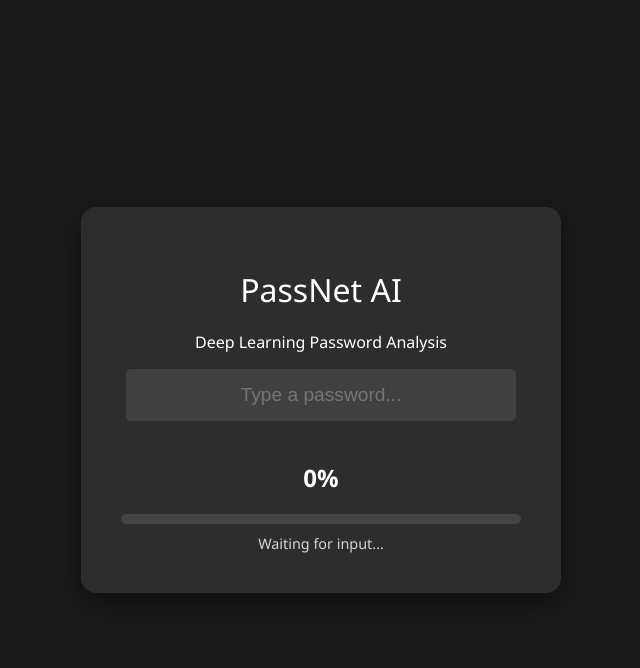
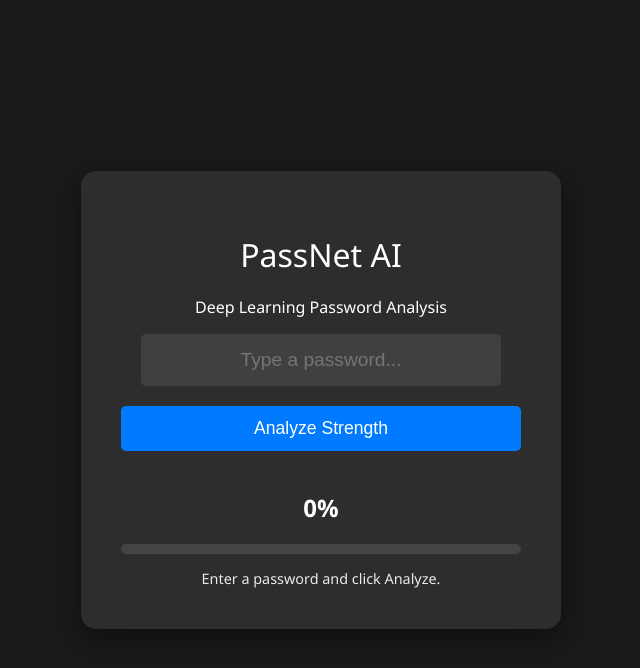
Before and after one commit to kriss2012/passnet2, a Flask app: page / in a window 1280 px wide. Shown: the top 668 px of the page, without its empty margins (319-959 px from the left). Run offline with Flask 3, Linux system fonts and the light colour scheme; parts of the project's set-up code (start-up, migrations or seed data) failed here and were passed over.

Commit message:
Update index.html

```diff
--- a/templates/index.html
+++ b/templates/index.html
@@ -8,63 +8,110 @@
         body { font-family: 'Segoe UI', sans-serif; background: #1a1a1a; color: white; display: flex; justify-content: center; align-items: center; height: 100vh; margin: 0; }
         .container { background: #2d2d2d; padding: 40px; border-radius: 15px; box-shadow: 0 10px 30px rgba(0,0,0,0.5); text-align: center; width: 400px; }
         h1 { margin-bottom: 20px; font-weight: 300; }
-        input { width: 90%; padding: 15px; border-radius: 5px; border: none; background: #404040; color: white; font-size: 1.2em; outline: none; text-align: center; margin-bottom: 20px; }
+
+        /* Input Styling */
+        input { width: 90%; padding: 15px; border-radius: 5px; border: none; background: #404040; color: white; font-size: 1.2em; outline: none; text-align: center; margin-bottom: 20px; box-sizing: border-box; }
+
+        /* Button Styling */
+        button {
+            width: 100%;
+            padding: 12px;
+            border: none;
+            border-radius: 5px;
+            background-color: #007bff;
+            color: white;
+            font-size: 1.1em;
+            cursor: pointer;
+            transition: background 0.3s;
+            margin-bottom: 20px;
+        }
+        button:hover { background-color: #0056b3; }
+        button:disabled { background-color: #555; cursor: not-allowed; }
+
+        /* Results Styling */
         .result-box { margin-top: 20px; min-height: 80px; }
         .bar-container { background: #444; height: 10px; border-radius: 5px; overflow: hidden; margin-top: 10px; }
         .bar { height: 100%; width: 0%; transition: width 0.5s, background 0.5s; }
-        .feedback { margin-top: 10px; font-size: 0.9em; opacity: 0.8; }
+        .feedback { margin-top: 15px; font-size: 0.9em; opacity: 0.9; line-height: 1.4; }
     </style>
 </head>
 <body>
     <div class="container">
         <h1>PassNet AI</h1>
         <p>Deep Learning Password Analysis</p>
+
         <input type="text" id="password" placeholder="Type a password..." autocomplete="off">
+        <button id="analyze-btn" onclick="analyzePassword()">Analyze Strength</button>
 
         <div class="result-box">
             <h2 id="score-text">0%</h2>
             <div class="bar-container">
                 <div class="bar" id="score-bar"></div>
             </div>
-            <div class="feedback" id="feedback-text">Waiting for input...</div>
+            <div class="feedback" id="feedback-text">Enter a password and click Analyze.</div>
         </div>
     </div>
 
     <script>
         const input = document.getElementById('password');
+        const btn = document.getElementById('analyze-btn');
         const scoreText = document.getElementById('score-text');
         const scoreBar = document.getElementById('score-bar');
         const feedbackText = document.getElementById('feedback-text');
 
-        let timeout = null;
+        // Allow pressing "Enter" to trigger the button
+        input.addEventListener("keypress", function(event) {
+            if (event.key === "Enter") {
+                event.preventDefault();
+                btn.click();
+            }
+        });
 
-        input.addEventListener('input', () => {
-            clearTimeout(timeout);
-            timeout = setTimeout(async () => {
-                const pwd = input.value;
-                if(pwd.length === 0) {
-                    scoreBar.style.width = '0%';
-                    scoreText.innerText = '0%';
-                    feedbackText.innerText = 'Waiting for input...';
-                    return;
-                }
+        async function analyzePassword() {
+            const pwd = input.value;
 
+            if(pwd.length === 0) {
+                feedbackText.innerText = "Please type a password first.";
+                feedbackText.style.color = "yellow";
+                return;
+            }
+
+            // UI Loading State
+            btn.disabled = true;
+            btn.innerText = "Analyzing...";
+            feedbackText.innerText = "Consulting the Neural Network...";
+            feedbackText.style.color = "white";
+
+            try {
                 const response = await fetch('/check', {
                     method: 'POST',
                     headers: {'Content-Type': 'application/json'},
                     body: JSON.stringify({password: pwd})
                 });
 
+                if (!response.ok) {
+                    throw new Error("Server error");
+                }
+
                 const data = await response.json();
 
+                // Update UI with Results
                 scoreText.innerText = data.score + '%';
                 scoreBar.style.width = data.score + '%';
                 scoreBar.style.background = data.color;
                 feedbackText.innerText = data.feedback;
                 feedbackText.style.color = data.color;
 
-            }, 500); // 500ms debounce
-        });
+            } catch (error) {
+                feedbackText.innerText = "Error: Could not connect to the AI model. Try refreshing.";
+                feedbackText.style.color = "red";
+                console.error(error);
+            } finally {
+                // Reset Button
+                btn.disabled = false;
+                btn.innerText = "Analyze Strength";
+            }
+        }
     </script>
 </body>
 </html>
```
